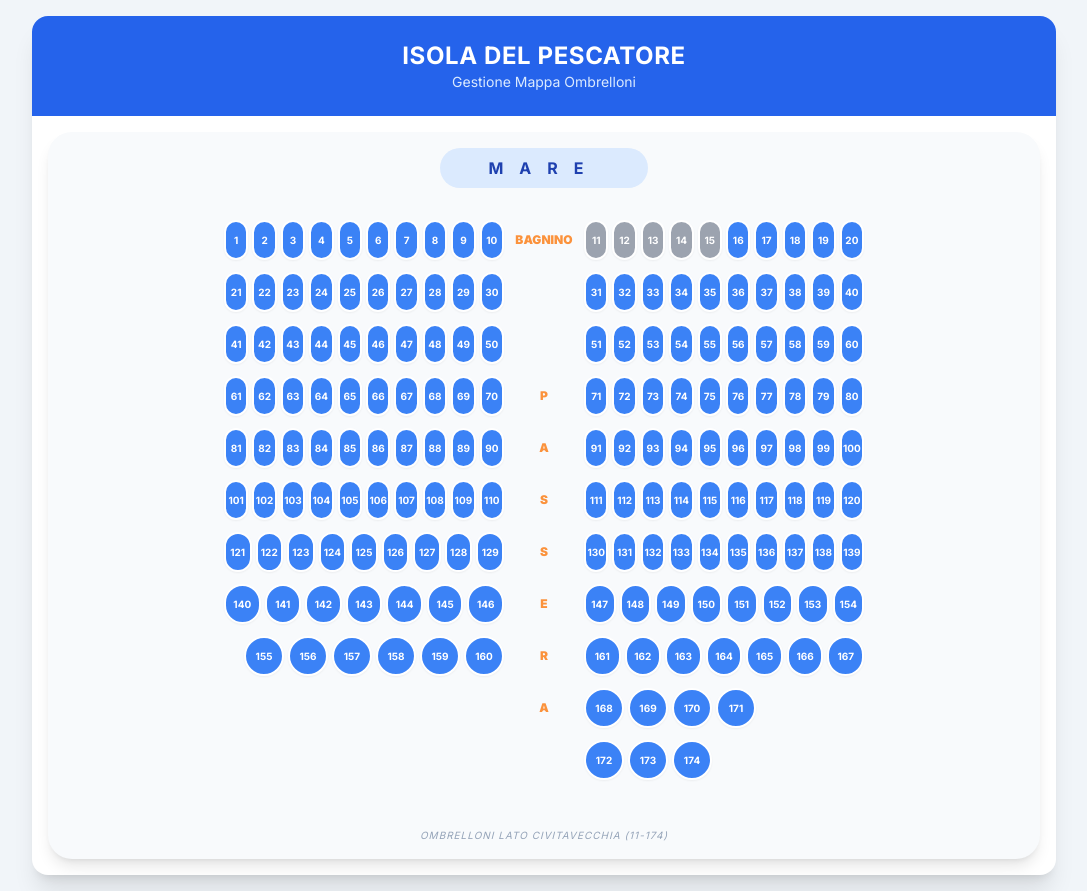
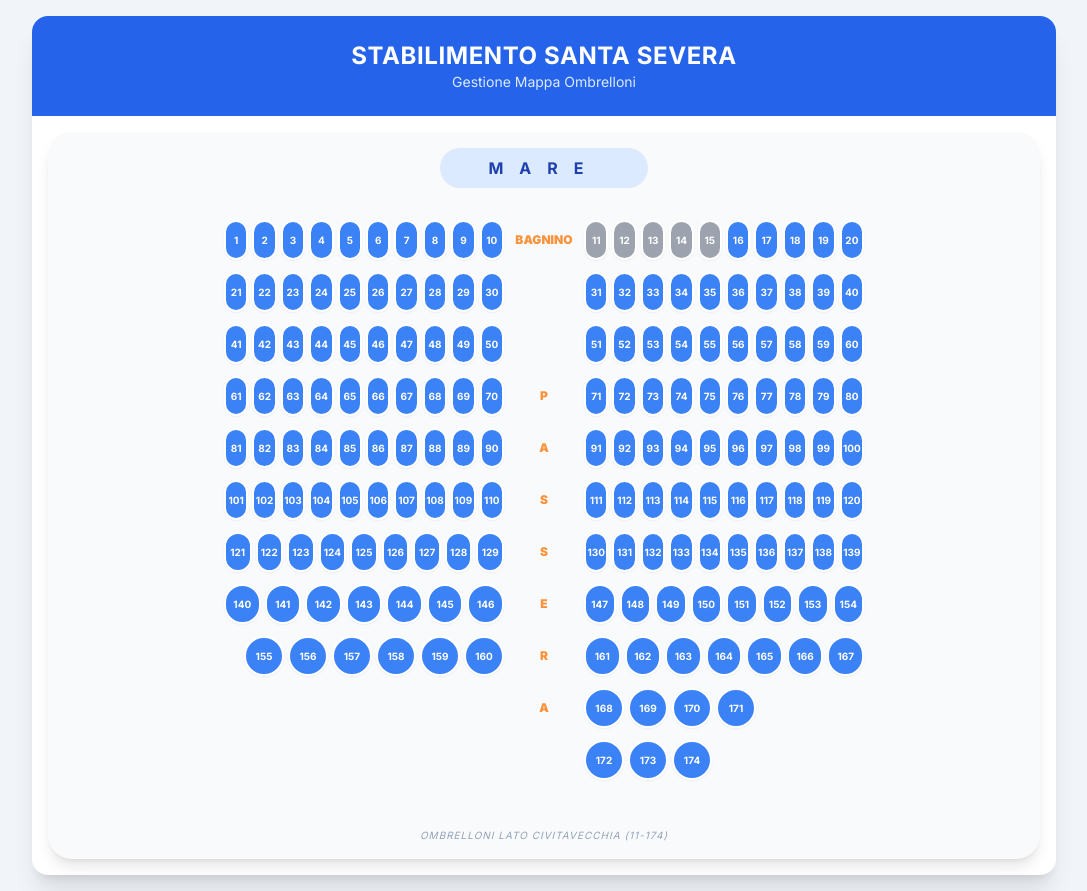
Before and after one commit to feedend/lido-booking, a Next.js app: page / in a window 1280 px wide. Shown: the whole page, without its empty margins (96-1183 px from the left). Built offline with nearby package versions, Linux system fonts and the light colour scheme; no server answers; the database is empty.

Commit message:
Update page.tsx

```diff
--- a/src/app/page.tsx
+++ b/src/app/page.tsx
@@ -9,7 +9,7 @@ export default function Home() {
       <div className="max-w-5xl mx-auto bg-white shadow-xl rounded-2xl overflow-hidden">
         <div className="p-6 bg-blue-600 text-white text-center">
           <h1 className="text-2xl font-bold uppercase tracking-wide">
-            Isola del Pescatore
+            Stabilimento Santa Severa
           </h1>
           <p className="text-blue-100 text-sm">Gestione Mappa Ombrelloni</p>
         </div>
```
